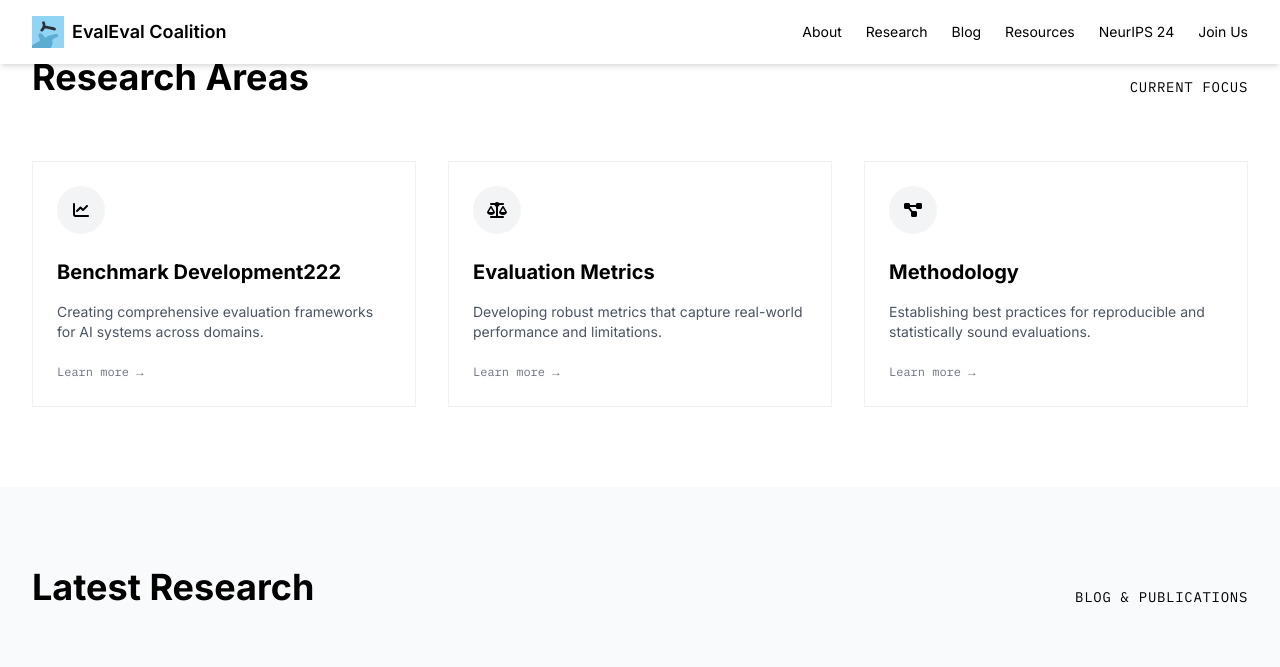
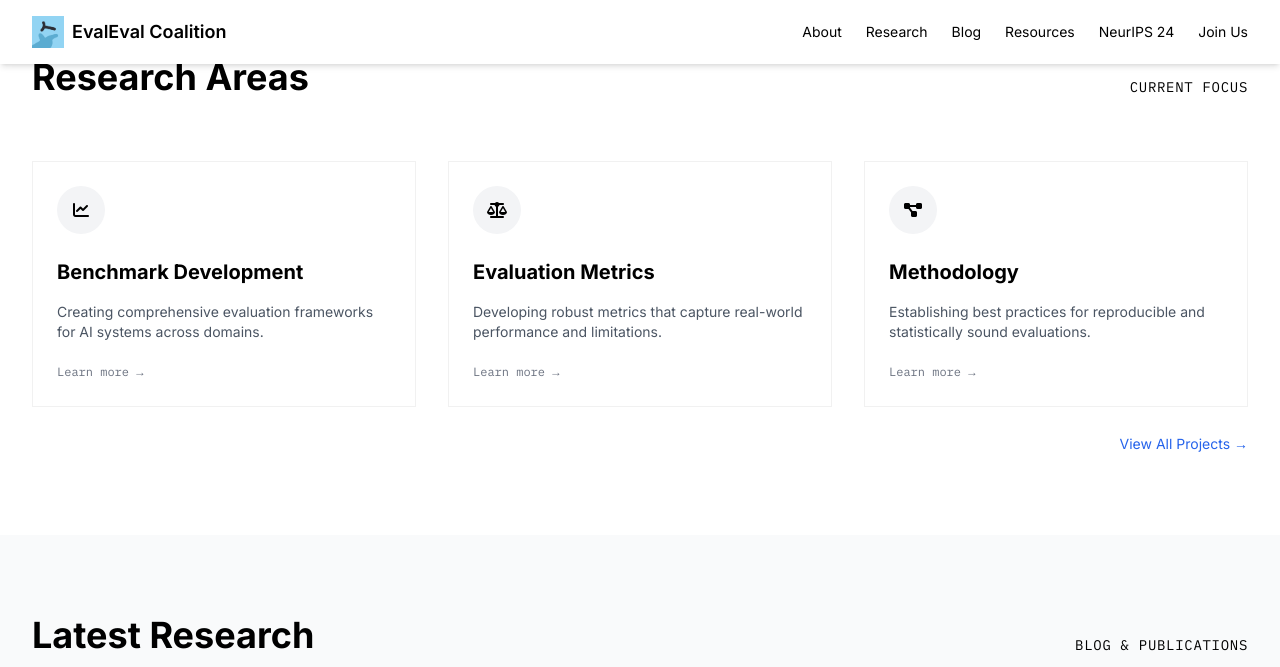
Before and after one commit to shivachitta/evaleval-website_v3, a Jekyll site: the page built from index.html, in a window 1280 px wide and 900 px high, scrolled down 923 px, cut to the strip 0-667 px from the top of the window. Built offline with Jekyll 4.4.1, drawn with Linux system fonts in a browser that asks for light colours; nearby versions of some CDN libraries.

Commit message:
Update projects.html

```diff
--- a/_includes/projects.html
+++ b/_includes/projects.html
@@ -12,11 +12,11 @@
                 <div class="w-12 h-12 bg-gray-100 rounded-full flex items-center justify-center mb-6">
                     <i class="fas fa-chart-line"></i>
                 </div>
-                <h3 class="text-xl font-bold mb-4">Benchmark Development222</h3>
+                <h3 class="text-xl font-bold mb-4">Benchmark Development</h3>
                 <p class="text-gray-600 text-sm mb-4">
                     Creating comprehensive evaluation frameworks for AI systems across domains.
                 </p>
-                <a href="/website_v3/projects/2025-04-30-bench-sat/" class="mono text-xs text-gray-500 hover:text-black">Learn more →</a>
+                <a href="{{ site.baseurl }}/projects/2025-04-30-bench-sat/" class="mono text-xs text-gray-500 hover:text-black">Learn more →</a>
             </div>
 
             <!-- Research Area 2 -->
@@ -28,7 +28,7 @@
                 <p class="text-gray-600 text-sm mb-4">
                     Developing robust metrics that capture real-world performance and limitations.
                 </p>
-                <a href="/website_v3/projects/2025-04-30-eval-cards/" class="mono text-xs text-gray-500 hover:text-black">Learn more →</a>
+                <a href="{{ site.baseurl }}/projects/2025-04-30-eval-cards/" class="mono text-xs text-gray-500 hover:text-black">Learn more →</a>
             </div>
 
             <!-- Research Area 3 -->
@@ -40,8 +40,14 @@
                 <p class="text-gray-600 text-sm mb-4">
                     Establishing best practices for reproducible and statistically sound evaluations.
                 </p>
-                <a href="/website_v3/projects/2025-04-30-eval-sci" class="mono text-xs text-gray-500 hover:text-black">Learn more →</a>
+                <a href="{{ site.baseurl }}projects/2025-04-30-eval-sci" class="mono text-xs text-gray-500 hover:text-black">Learn more →</a>
             </div>
+
+
+        </div>
+        <!-- View All Projects -->
+        <div class="text-right mt-6">
+          <a href="{{ site.baseurl }}/projects/" class="text-sm text-blue-600 hover:underline">View All Projects →</a>
         </div>
     </div>
 </section>
```
